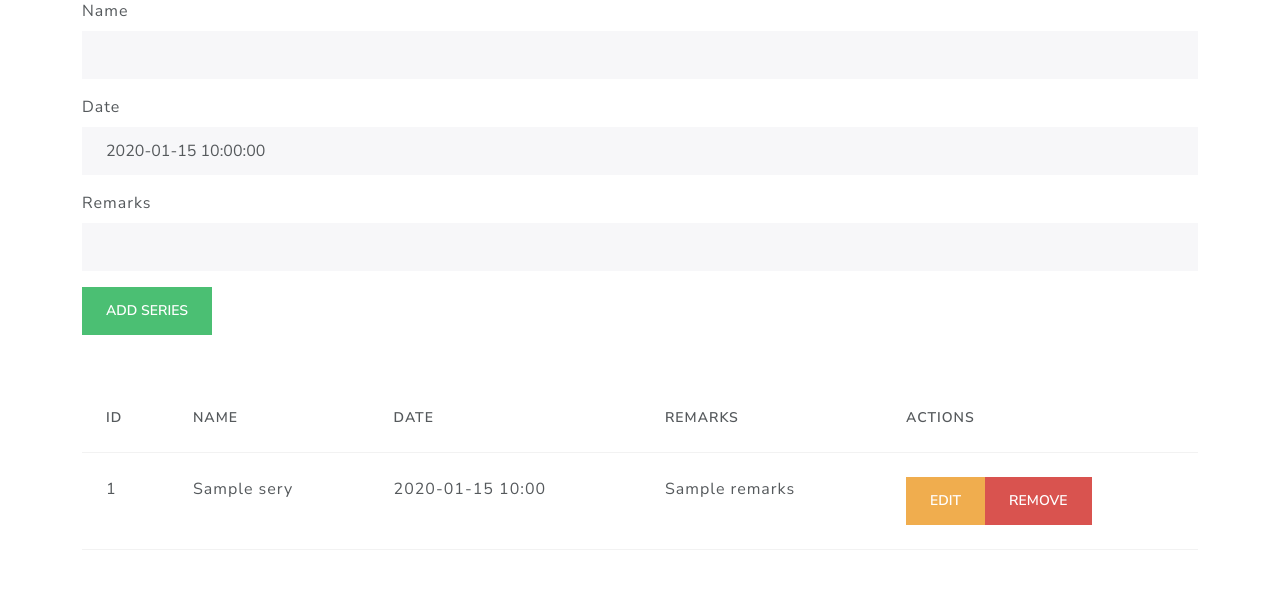
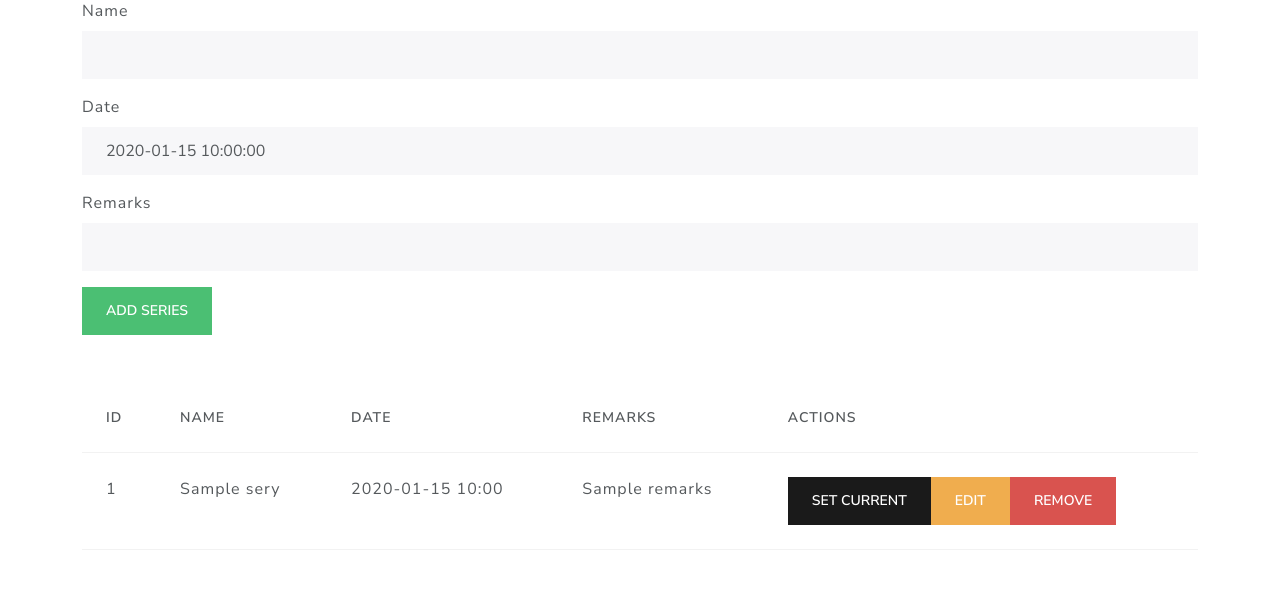
Before and after one commit to axtimhaus/pyskat, a Python web app: template src/pyskat/wui/templates/series.html in a window 1280 px wide. Shown: the part 195-784 px from the top of the page. Run offline with Jinja, Linux system fonts and the light colour scheme; the template is opened without the code that fills it: most values are stand-ins (such as "Sample title", 1, 10 or a date in 2020); some libraries are stand-ins or nearby versions.

Commit message:
impl setting current series

```diff
--- a/src/pyskat/wui/series.py
+++ b/src/pyskat/wui/series.py
@@ -72,9 +72,11 @@ def remove(id: int):
         flash_series_not_found(id)
     return redirect_to_index()
 
-@bp.get("/get/<int:id>")
-def set(id):
+
+@bp.post("/set-current/<int:id>")
+def set_current(id):
     session["current_series"] = id
+    return redirect_to_index()
 
 
 def flash_series_not_found(id: int):
--- a/src/pyskat/wui/templates/series.html
+++ b/src/pyskat/wui/templates/series.html
@@ -45,6 +45,12 @@
                     <td>{{ p.remarks }}</td>
                     <td>
                         <div class="btn-group">
+                            {% if session.current_series == p.id %}
+                                <button class="btn btn-success" disabled>Current</button>
+                            {% else %}
+                                <input type="submit" form="form-set-series-{{- p.id -}}" class="btn btn-primary"
+                                       value="Set Current"/>
+                            {% endif %}
                             <button type="button" class="btn btn-warning" data-bs-toggle="modal"
                                     data-bs-target="#modal-update-series-{{- p.id -}}">Edit
                             </button>
@@ -118,6 +124,9 @@
                     </div>
                 </div>
             </div>
+
+            <form id="form-set-series-{{- p.id -}}" method="post"
+                  action="{{ url_for("series.set_current", id=p.id) }}"></form>
         {% endfor %}
     </div>
 {% endblock %}
```
